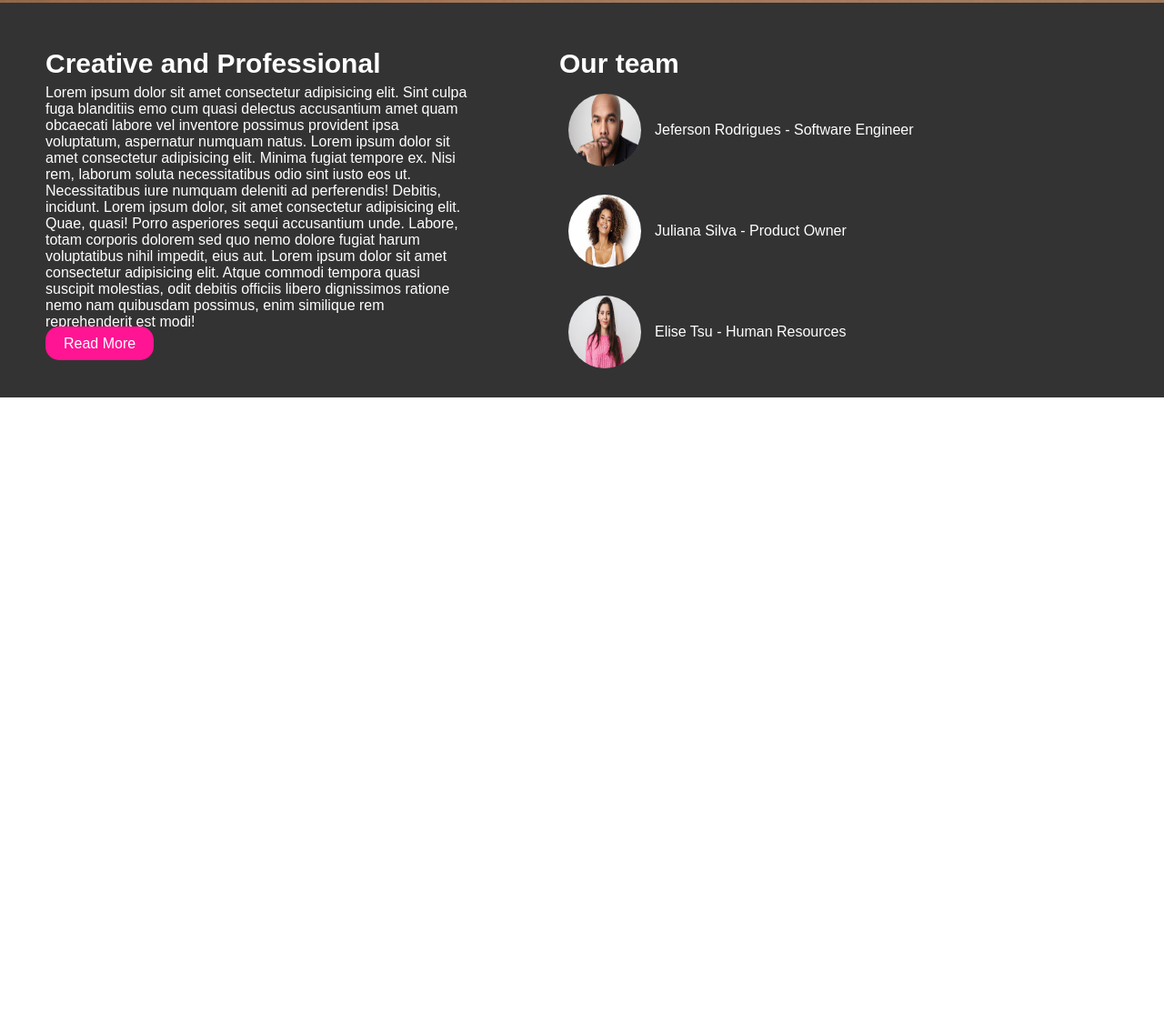
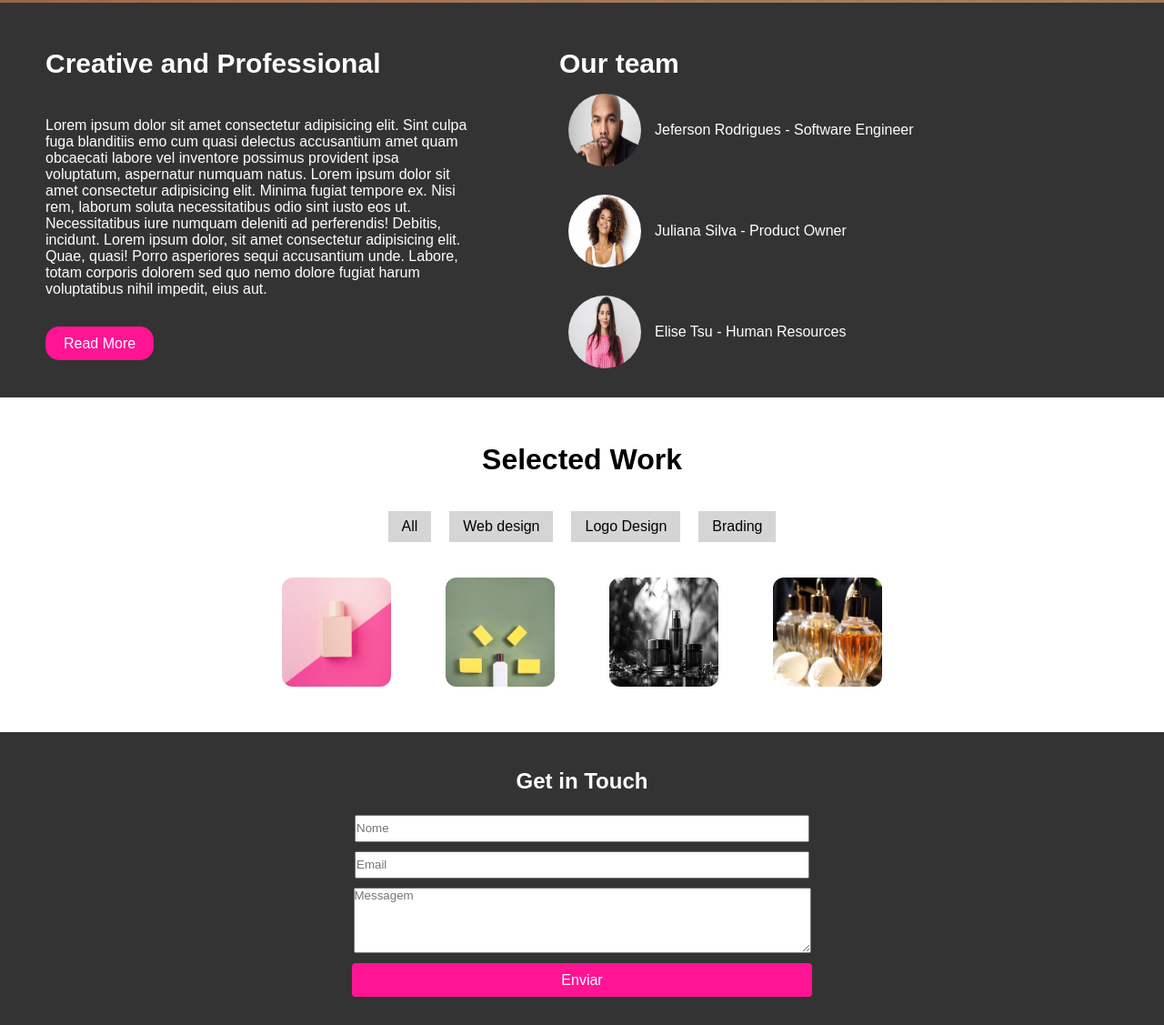
Before and after one commit to GabrielConstantinSalvan/Flexchalenge, a plain HTML site: page index.html in a window 1280 px wide. Shown: the part 799-1926 px from the top of the page at 91% size. Before the commit the page ends 1236 px from the top, so only its background shows below. Drawn offline with Linux system fonts and the light colour scheme.

Commit message:
Finalizando o projeto

```diff
--- a/index.html
+++ b/index.html
@@ -36,7 +36,7 @@
         <div class="textProfile">
             <h2 class="descHeader">Creative and Professional</h2>
             <p>Lorem ipsum dolor sit amet consectetur adipisicing elit. Sint culpa fuga blanditiis
-                emo cum quasi delectus accusantium amet quam obcaecati labore vel inventore possimus provident ipsa voluptatum, aspernatur numquam natus. Lorem ipsum dolor sit amet consectetur adipisicing elit. Minima fugiat tempore ex. Nisi rem, laborum soluta necessitatibus odio sint iusto eos ut. Necessitatibus iure numquam deleniti ad perferendis! Debitis, incidunt. Lorem ipsum dolor, sit amet consectetur adipisicing elit. Quae, quasi! Porro asperiores sequi accusantium unde. Labore, totam corporis dolorem sed quo nemo dolore fugiat harum voluptatibus nihil impedit, eius aut. Lorem ipsum dolor sit amet consectetur adipisicing elit. Atque commodi tempora quasi suscipit molestias, odit debitis officiis libero dignissimos ratione nemo nam quibusdam possimus, enim similique rem reprehenderit est modi!</p>
+                emo cum quasi delectus accusantium amet quam obcaecati labore vel inventore possimus provident ipsa voluptatum, aspernatur numquam natus. Lorem ipsum dolor sit amet consectetur adipisicing elit. Minima fugiat tempore ex. Nisi rem, laborum soluta necessitatibus odio sint iusto eos ut. Necessitatibus iure numquam deleniti ad perferendis! Debitis, incidunt. Lorem ipsum dolor, sit amet consectetur adipisicing elit. Quae, quasi! Porro asperiores sequi accusantium unde. Labore, totam corporis dolorem sed quo nemo dolore fugiat harum voluptatibus nihil impedit, eius aut.</p>
 
                 <div class="btnsContainer">
                     <a class="btns" href="#">Read More</a>
@@ -69,5 +69,44 @@
 
         </div>
     </div>
+
+    <div class="container"></div>
+        <h1 class="p4 p1">Selected Work</h1>
+        <div>
+            <div class="you">
+                <p class="p5">All</p>
+                <p class="p5">Web design</p>
+                <p class="p5">Logo Design</p>
+                <p class="p5">Brading</p>
+            </div>
+
+            <div class="pa ">
+                <div class="imagens">
+                    <img class="p3" src="medias/img/projeto1.jpeg" alt="">
+                    <img class="p3" src="medias/img/projeto2.jpeg" alt="">
+                    <img class="p3" src="medias/img/produto3.avif" alt="">
+                    <img class="p3" src="medias/img/projeto4.jpg" alt="">
+                </div>
+            </div>
+
+            <div class="main">
+                <div class="rodape">
+                    <h2>Get in Touch</h2>
+                    <br>
+
+                    <div class="nome">
+                        <input type="text" placeholder="Nome">
+                    </div>
+                    <div class="email">
+                        <input type="text" placeholder="Email">
+                    </div>
+                    <div class="mensagem">
+                        <textarea type="text" placeholder="Messagem" style="width: 503px; height: 72px;"></textarea>
+                    </div>
+                    <a class="botaoJ" href="">Enviar</a>
+                </div>
+
+            </div>
+
 </body>
 </html>
--- a/style.css
+++ b/style.css
@@ -147,3 +147,96 @@ body{
 .descHeader{
     font-size: 30px;
 }
+
+
+/* GUILHERME */
+
+.container {
+    text-align: center;
+}
+
+.pa {
+    display: flex;
+    justify-content: center;
+
+    /* Espaçamento entre as palavras */
+    text-align: center;
+
+}
+
+.imagens{
+    display: flex;
+    gap: 60px;
+}
+
+.p3{
+    text-align: center;
+    border-radius: 10%;
+    width: 120px;
+    height: 120px;
+    margin-bottom: 50px;
+}
+.p5{
+    color: black;
+    background-color: #aeaeae85;
+    padding: 8px 15px;
+}
+.p1{
+    text-align: center;
+    display: block;
+    color: black;
+    padding-top: 50px;
+}
+.you{
+    display: flex;
+    justify-content: center;
+    padding: 3%;
+    gap: 20px;
+}
+
+/* JEAN */
+.main {
+    display: flex;
+}
+
+.rodape {
+    text-align: center;
+    background-color: #333;
+    color: white;
+    padding: 20px;
+    width: 100%;
+    padding: 40px;
+}
+
+.nome input {
+    margin: 5px;
+    width: 500px;
+    height: 30px;
+
+}
+
+.email input {
+    margin: 5px;
+    width: 500px;
+    height: 30px;
+
+}
+
+.mensagem textarea {
+    margin: 5px;
+    margin-bottom:17px ;
+
+}
+
+.botaoJ {
+    border-radius: 4px;
+    background-color: deeppink;
+    color: white;
+    text-decoration: none;
+    padding: 10px 230px;
+
+}
+
+.botaoJ:hover {
+    background-color: rgb(209, 33, 127);
+}
```
Also changed, not shown: medias/img/produto3.avif (added), medias/img/projeto1.jpeg (added), medias/img/projeto2.jpeg (added), medias/img/projeto4.jpg (added).
